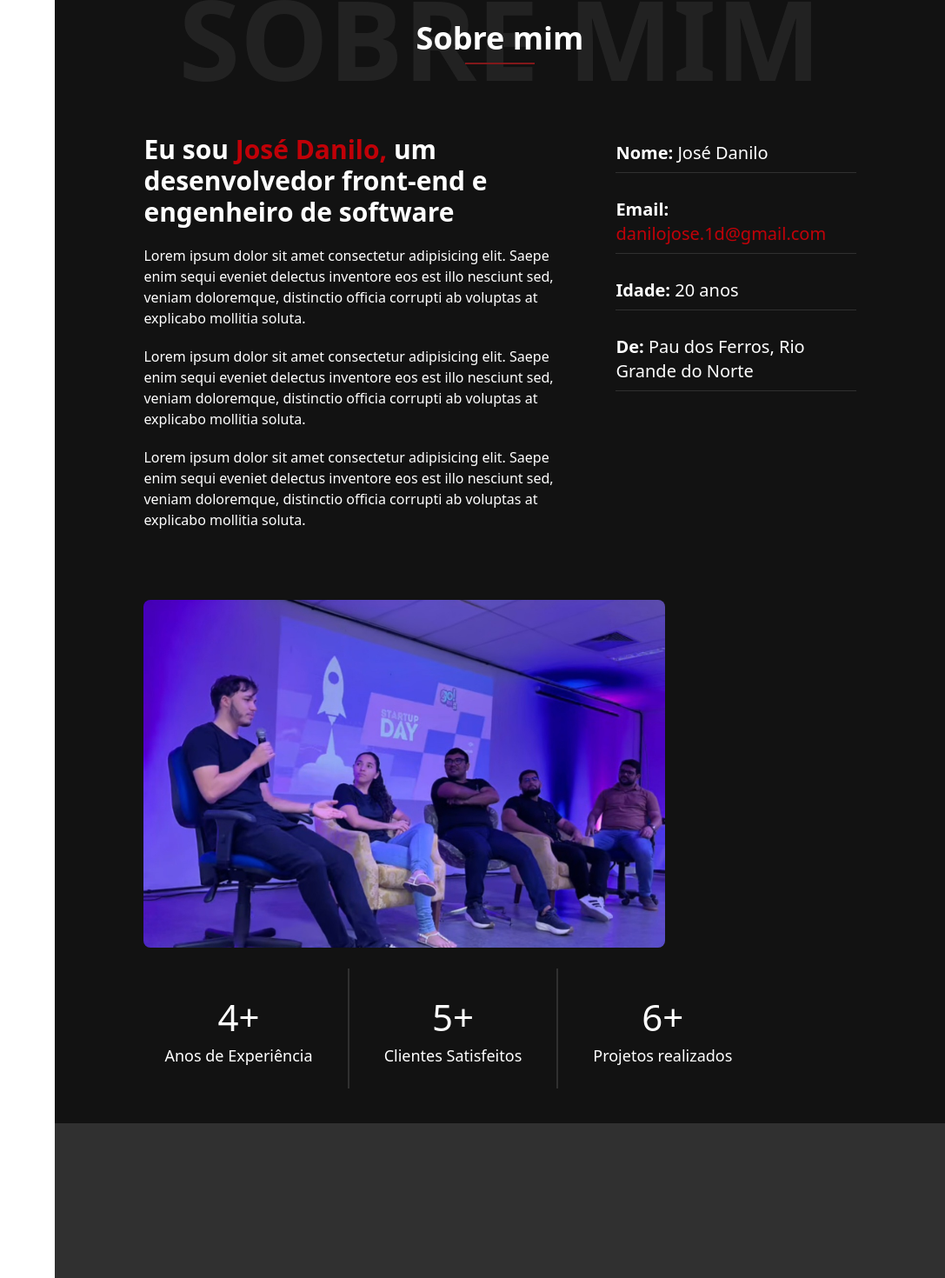
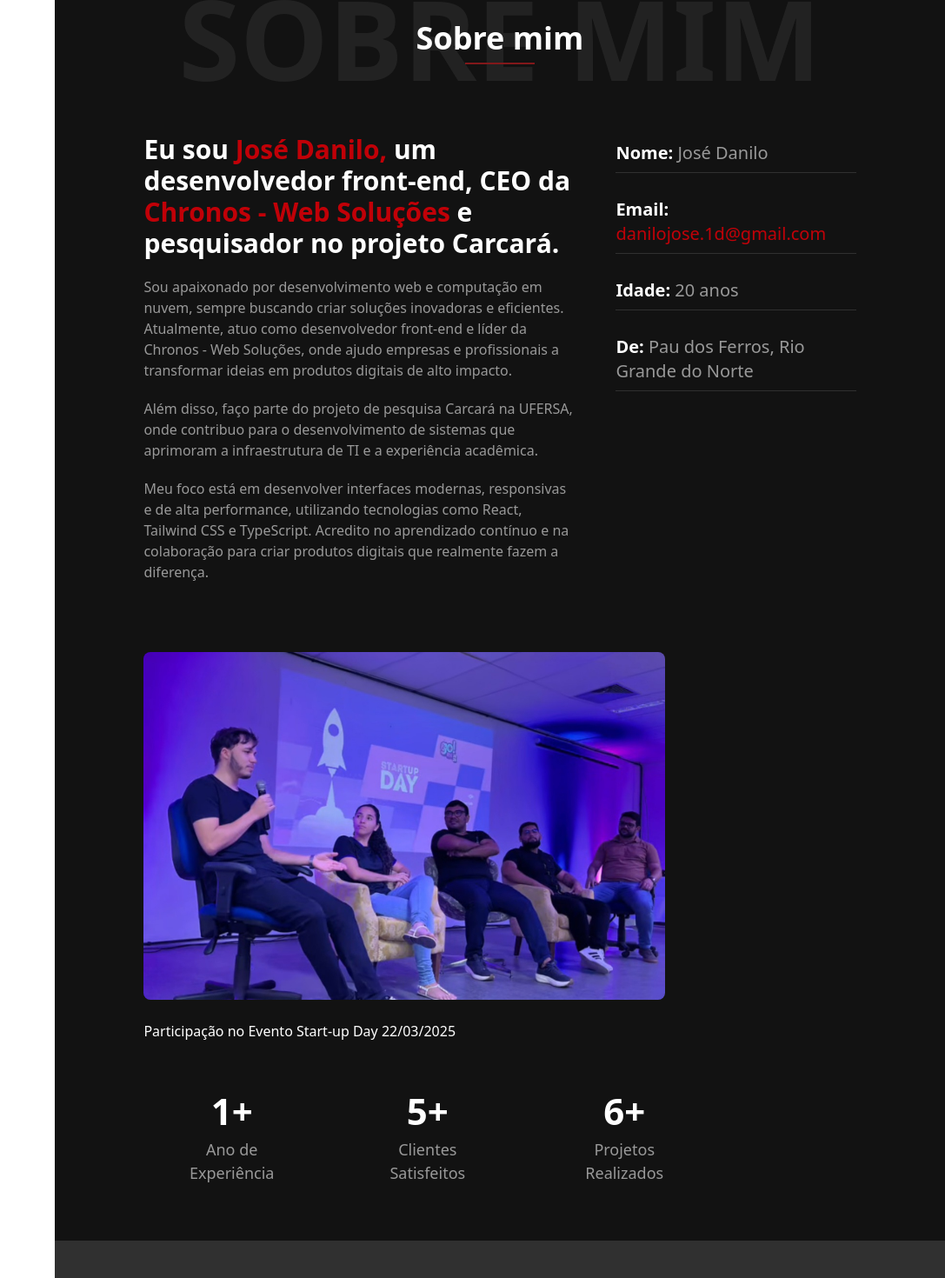
Before and after one commit to JoseDaniloS/Official-Portfolio, a React (Vite) app: page / in a window 1280 px wide. Shown: the part 860-2330 px from the top of the page at 87% size, without its empty margins (193-1280 px from the left). Built offline with nearby package versions, Linux system fonts and the light colour scheme.

Commit message:
feat: mobile responsive and header in mobile

```diff
--- a/src/components/AnchorLinks.jsx
+++ b/src/components/AnchorLinks.jsx
@@ -1,6 +1,6 @@
 import { scrollToSection } from "../utils/functions";
 
-export function AnchorLinks({ menuItems }) {
+export function AnchorLinks({ menuItems, setMenuOpen }) {
   return (
     <nav className={`text-[#FFFFFFDE] text-base list-none font-medium`}>
       <ul className="flex flex-col items-center gap-[20px]">
@@ -12,6 +12,7 @@ export function AnchorLinks({ menuItems }) {
               onClick={e => {
                 e.preventDefault();
                 scrollToSection(item.href);
+                setMenuOpen(false); // Close the menu after clicking a link
               }}
             >
               {item.name}
--- a/src/layout/Aside/index.jsx
+++ b/src/layout/Aside/index.jsx
@@ -56,7 +56,7 @@ export default function Aside() {
             className="hover:scale-125 transition-all duration-300 focus:outline-none"
             key={index}
           >
-            <img src={link.src} alt={link.alt} className="w-6" />
+            <img src={link.src} alt={link.alt} loading="lazy" className="w-6" />
           </a>
         )}
       </div>
--- /dev/null
+++ b/src/layout/Header/index.jsx
@@ -0,0 +1,39 @@
+import Hamburger from "hamburger-react";
+import { useState } from "react";
+import { AnchorLinks } from "../../components/AnchorLinks";
+
+export default function Header() {
+  const menuItems = [
+    { name: "Início", href: "home" },
+    { name: "Sobre mim", href: "about" },
+    { name: "Experiência", href: "experience" },
+    { name: "Projetos", href: "projects" },
+    { name: "Feedbacks", href: "reviews" },
+    { name: "Contato", href: "contact" }
+  ];
+  const [menuOpen, setMenuOpen] = useState(false);
+
+  return (
+    <header className="w-full hidden max-lg:block p-5 fixed top-0 left-0 bg-[#0E0E0E] shadow-md z-50">
+      <div className="flex items-center relative z-10 justify-between w-full">
+        <h1 className="text-3xl font-bold text-white">
+          {"<J/D>"}
+        </h1>
+        <Hamburger color="white" toggled={menuOpen} toggle={setMenuOpen} />
+      </div>
+      <Menu menuOpen={menuOpen} menuItems={menuItems} setMenuOpen={setMenuOpen} />
+    </header>
+  );
+}
+
+function Menu({ menuOpen, menuItems, setMenuOpen }) {
+  return (
+    <div
+      className={`absolute top-0 z-0 left-0 w-full py-5 bg-[#0E0E0E] flex flex-col items-center justify-center transform transition-transform duration-500 ${menuOpen
+        ? "translate-y-20"
+        : "-translate-y-full"}`}
+    >
+      <AnchorLinks menuItems={menuItems} setMenuOpen={setMenuOpen} />
+    </div>
+  );
+}
--- a/src/pages/Home/Sections/About_Me/index.jsx
+++ b/src/pages/Home/Sections/About_Me/index.jsx
@@ -8,58 +8,37 @@ export default function AboutMe() {
       className="w-full min-h-screen max-xl:h-full flex flex-col items-center justify-around py-[40px] gap-20 bg-[#121212]"
     >
       <TitleSections text="Sobre mim" />
-      <div className="h-full max-md:w-[90vw] md:w-[80%] max-md:flex-col text-white flex  gap-6 md:gap-12">
-        {/* Texto de apresentação */}
+      <div className="h-full max-md:w-[90vw] md:w-[80%] max-md:flex-col text-[#999] flex  gap-6 md:gap-12">
         <div className="w-full md:w-5/6 flex flex-col gap-6 items-center text-center md:text-left">
           <div className="flex flex-col gap-5 text-center md:text-left">
-            <h1 className="text-3xl font-bold">
+            <h1 className="text-3xl text-white font-bold">
               Eu sou <span className="text-red-700">José Danilo,</span> um
-              desenvolvedor front-end e engenheiro de software
+              desenvolvedor front-end, CEO da{" "}
+              <span className="text-red-700">Chronos - Web Soluções</span> e
+              pesquisador no projeto Carcará.
             </h1>
             <p>
-              Lorem ipsum dolor sit amet consectetur adipisicing elit. Saepe
-              enim sequi eveniet delectus inventore eos est illo nesciunt sed,
-              veniam doloremque, distinctio officia corrupti ab voluptas at
-              explicabo mollitia soluta.
+              Sou apaixonado por desenvolvimento web e computação em nuvem,
+              sempre buscando criar soluções inovadoras e eficientes.
+              Atualmente, atuo como desenvolvedor front-end e líder da Chronos -
+              Web Soluções, onde ajudo empresas e profissionais a transformar
+              ideias em produtos digitais de alto impacto.
             </p>
             <p>
-              Lorem ipsum dolor sit amet consectetur adipisicing elit. Saepe
-              enim sequi eveniet delectus inventore eos est illo nesciunt sed,
-              veniam doloremque, distinctio officia corrupti ab voluptas at
-              explicabo mollitia soluta.
+              Além disso, faço parte do projeto de pesquisa Carcará na UFERSA,
+              onde contribuo para o desenvolvimento de sistemas que aprimoram a
+              infraestrutura de TI e a experiência acadêmica.
             </p>
             <p>
-              Lorem ipsum dolor sit amet consectetur adipisicing elit. Saepe
-              enim sequi eveniet delectus inventore eos est illo nesciunt sed,
-              veniam doloremque, distinctio officia corrupti ab voluptas at
-              explicabo mollitia soluta.
+              Meu foco está em desenvolver interfaces modernas, responsivas e de
+              alta performance, utilizando tecnologias como React, Tailwind CSS
+              e TypeScript. Acredito no aprendizado contínuo e na colaboração
+              para criar produtos digitais que realmente fazem a diferença.
             </p>
           </div>
         </div>
 
-        {/* Informações pessoais */}
-        <div className="flex flex-col gap-5 text-xl w-full md:w-auto">
-          <p className="border-b border-[#303030] py-2">
-            <span className="font-bold">Nome:</span> José Danilo
-          </p>
-          <p className="border-b border-[#303030] py-2">
-            <span className="font-bold">Email: </span>
-            <a
-              className="text-red-700"
-              href="mailto:danilojose.1d@gmail.com"
-              aria-label="Enviar email para José Danilo"
-            >
-              danilojose.1d@gmail.com
-            </a>
-          </p>
-          <p className="border-b border-[#303030] py-2">
-            <span className="font-bold">Idade:</span> 20 anos
-          </p>
-          <p className="border-b border-[#303030] py-2">
-            <span className="font-bold">De:</span> Pau dos Ferros, Rio Grande do
-            Norte
-          </p>
-        </div>
+        <PersonalInfo />
       </div>
 
       {/* Imagem e estatísticas */}
@@ -67,37 +46,61 @@ export default function AboutMe() {
         <img
           src={About_MeImage}
           alt="Foto de José Danilo"
+          loading="lazy"
           className=" max-xl:w-full xl:max-w-[600px] h-[400px] object-center object-cover rounded-lg"
         />
-        <div className="flex max-md:flex-col max-md:justify-center w-full text-[42px] gap-4">
-
-          <div className="text-center p-6">
-            <span aria-labelledby="anos-exp">4+</span>
-            <p id="anos-exp" className="text-[18px] text-nowrap">
-              Anos de Experiência
-            </p>
-          </div>
-
-          <div className="border max-md:w-full border-[#303030]" />
-
-          <div className="text-center p-6">
-            <span aria-labelledby="clientes">5+</span>
-            <p id="clientes" className="text-[18px] text-nowrap">
-              Clientes Satisfeitos
-            </p>
-          </div>
-
-          <div className="border max-md:w-full border-[#303030]" />
-
-          <div className="text-center p-6">
-            <span aria-labelledby="projetos">6+</span>
-            <p id="projetos" className="text-[18px] text-nowrap">
-              Projetos realizados
-            </p>
-          </div>
-
+        <legend>Participação no Evento Start-up Day 22/03/2025</legend>
+        {/* Estatísticas */}
+        <div className="md:w-[80%] max-md:w-[90vw] max-md:flex-col flex  justify-center md:justify-between text-[42px] gap-6">
+          <StatCard value="1+" label="Ano de Experiência" />
+          <StatCard value="5+" label="Clientes Satisfeitos" />
+          <StatCard value="6+" label="Projetos Realizados" />
         </div>
       </div>
     </div>
   );
 }
+
+// Componente de Estatística para evitar repetição
+function StatCard({ value, label }) {
+  return (
+    <div className="flex flex-col items-center text-center p-6">
+      <span className="font-bold">
+        {value}
+      </span>
+      <p className="text-[18px] text-[#999]">
+        {label}
+      </p>
+    </div>
+  );
+}
+
+function PersonalInfo() {
+    const personalData = [
+      { label: "Nome", value: "José Danilo" },
+      {
+        label: "Email",
+        value: (
+          <a
+            className="text-red-700"
+            href="mailto:danilojose.1d@gmail.com"
+            aria-label="Enviar email para José Danilo"
+          >
+            danilojose.1d@gmail.com
+          </a>
+        ),
+      },
+      { label: "Idade", value: "20 anos" },
+      { label: "De", value: "Pau dos Ferros, Rio Grande do Norte" },
+    ];
+
+    return (
+      <div className="flex flex-col gap-5 text-xl w-full md:w-auto">
+        {personalData.map((item, index) => (
+          <p key={index} className="border-b border-[#303030] py-2">
+            <span className="font-bold text-white">{item.label}:</span> {item.value}
+          </p>
+        ))}
+      </div>
+    );
+  }
--- a/src/pages/Home/Sections/Center/index.jsx
+++ b/src/pages/Home/Sections/Center/index.jsx
@@ -11,15 +11,15 @@ export default function Center() {
     >
       <div className="w-full h-full absolute top-0 right-0 bg-[#0E0E0E70]" />
 
-      <div className="flex relative text-white max-md:w-[90vw] font-bold flex-col max-w-[800px] justify-center items-center gap-2 text-center">
-        <h1 className="text-3xl max-md:text-2xl">Bem-vindo</h1>
+      <div className="flex relative text-[#999] max-md:w-[90vw] font-bold flex-col max-w-[800px] justify-center items-center gap-2 text-center">
+        <h1 className="text-3xl max-md:text-2xl text-white">Bem-vindo</h1>
         <h1 className="text-5xl max-md:text-4xl">
-          Desenvolvedor Front End && Engenheiro de Software
+          Desenvolvedor Front End && CEO da Chronos - Web Soluções
         </h1>
       </div>
 
       <button className="py-3 relative font-semibold border-red-900 border-2 px-8 rounded-4xl cursor-pointer transition-all duration-300 hover:bg-[#99101030] hover:scale-110">
-        Contate Me
+        Entre em contato
       </button>
     </section>
   );
--- a/src/pages/Home/index.jsx
+++ b/src/pages/Home/index.jsx
@@ -6,10 +6,12 @@ import Experience from "./Sections/Experience";
 import Projects from "./Sections/Projects";
 import Reviews from "./Sections/Reviews";
 import Footer from "../../layout/Footer";
+import Header from "../../layout/Header";
 
 export default function Home() {
   return (
     <main className="w-full h-full justify-end flex">
+      <Header />
       <Aside />
       <div className="w-4/5 max-lg:w-full h-full flex flex-col overflow-x-hidden">
         <Center />
```
